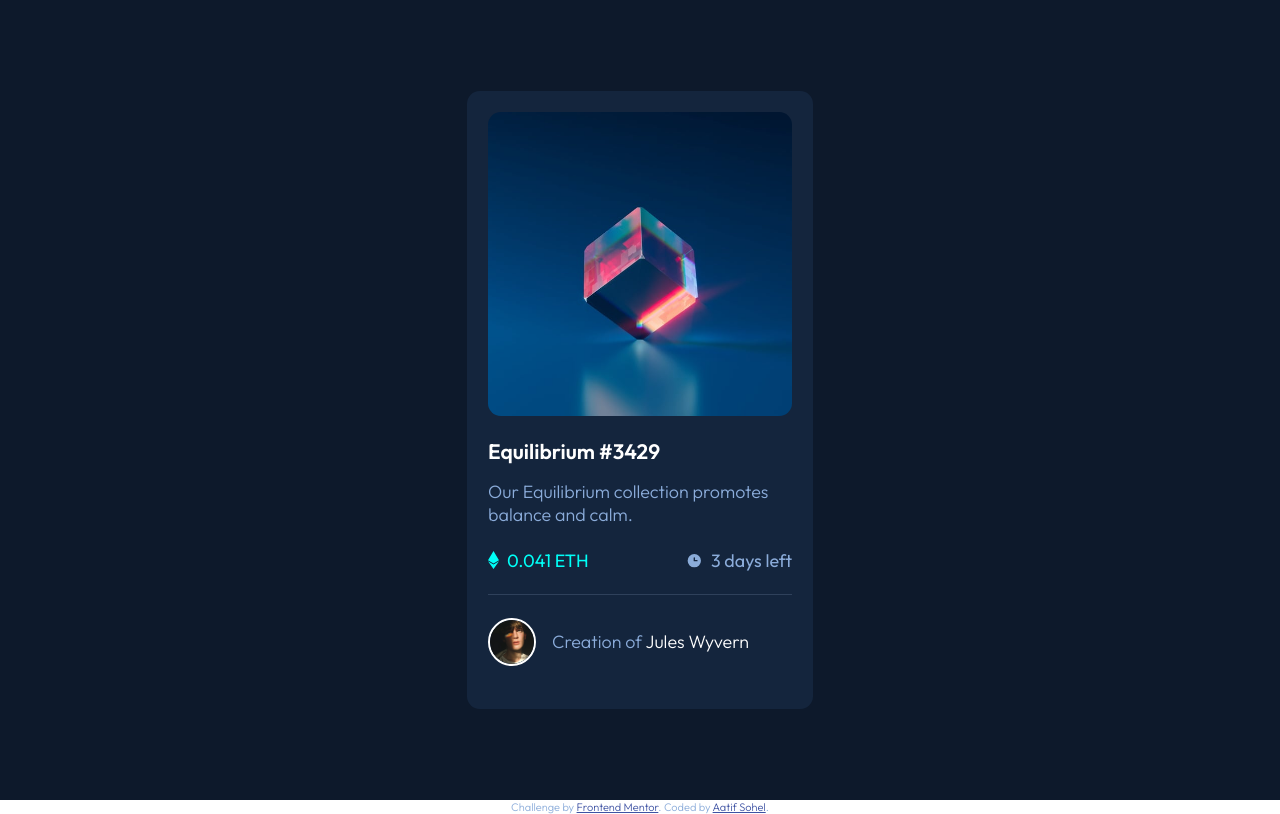
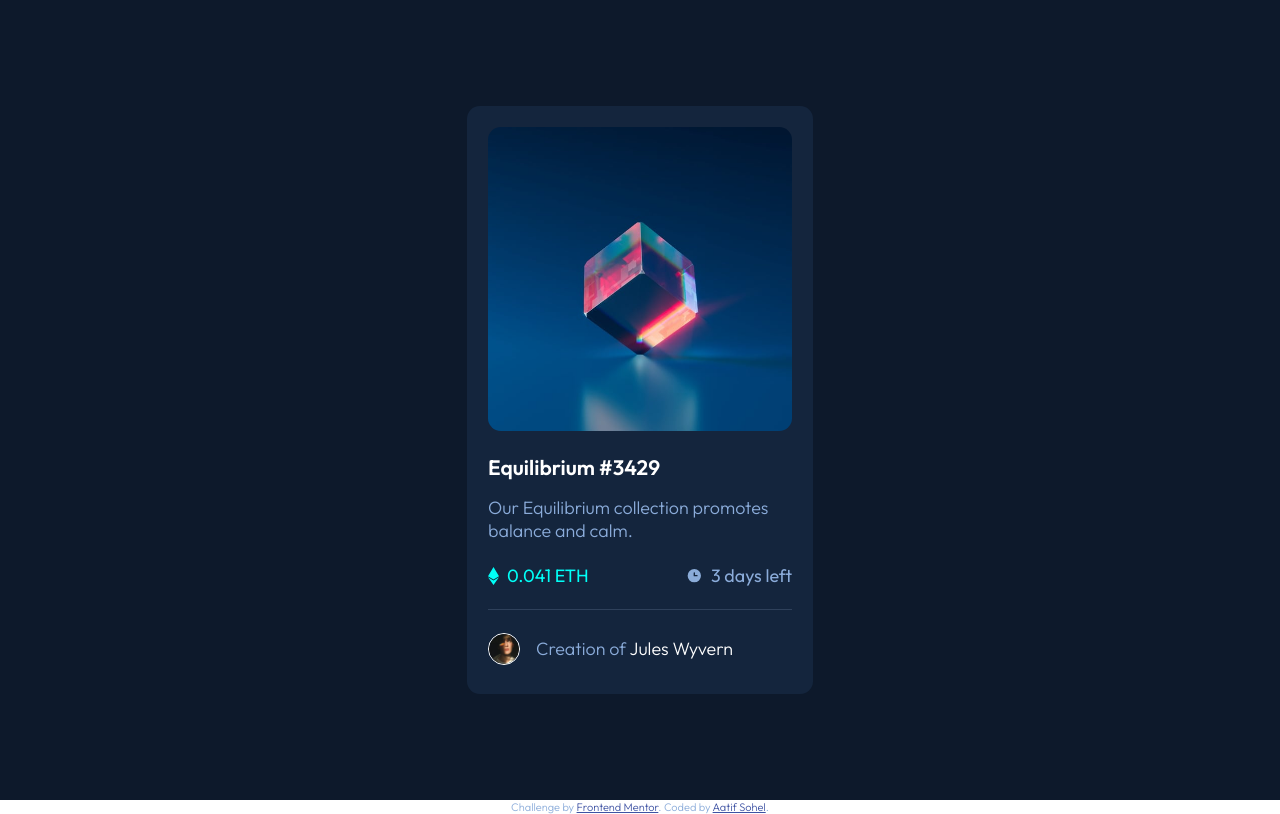
Before and after one commit to aatifsohel/nft-card, a plain HTML site: page index.html in a window 1280 px wide. Drawn offline with Linux system fonts and the light colour scheme.

Commit message:
challenge-completed

```diff
--- a/styles.css
+++ b/styles.css
@@ -112,17 +112,17 @@ body {
 /* SECTION CREATOR */
 
 .section-creator {
-  margin: 1.4rem 0;
+  margin: 1.4rem 0 0.5rem 0;
   display: flex;
   gap: 1rem;
   align-items: center;
 }
 
 .section-creator img {
-  width: 3rem;
-  height: 3rem;
+  width: 2rem;
+  height: 2rem;
   border-radius: 50%;
-  border: 0.15rem solid #fff;
+  border: 0.1rem solid #fff;
 }
 
 .writer {
```
Also changed, not shown: 3 other files.
